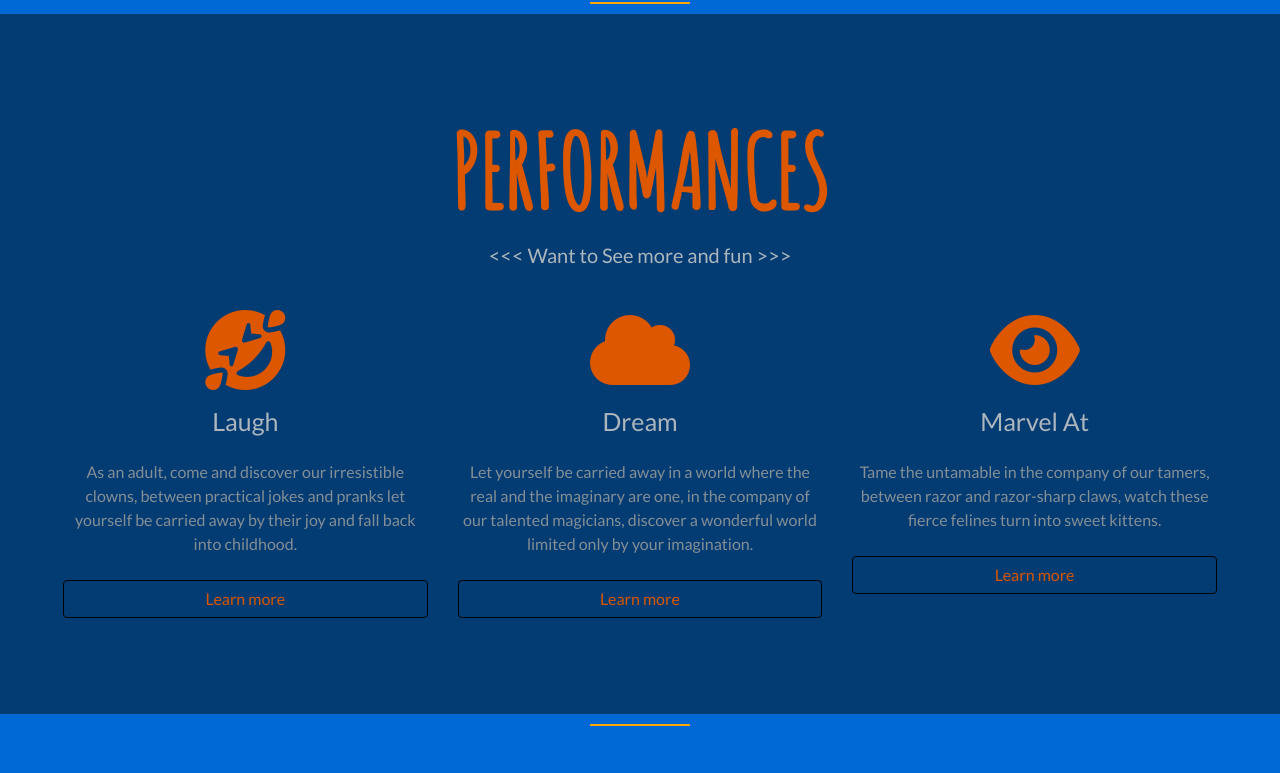
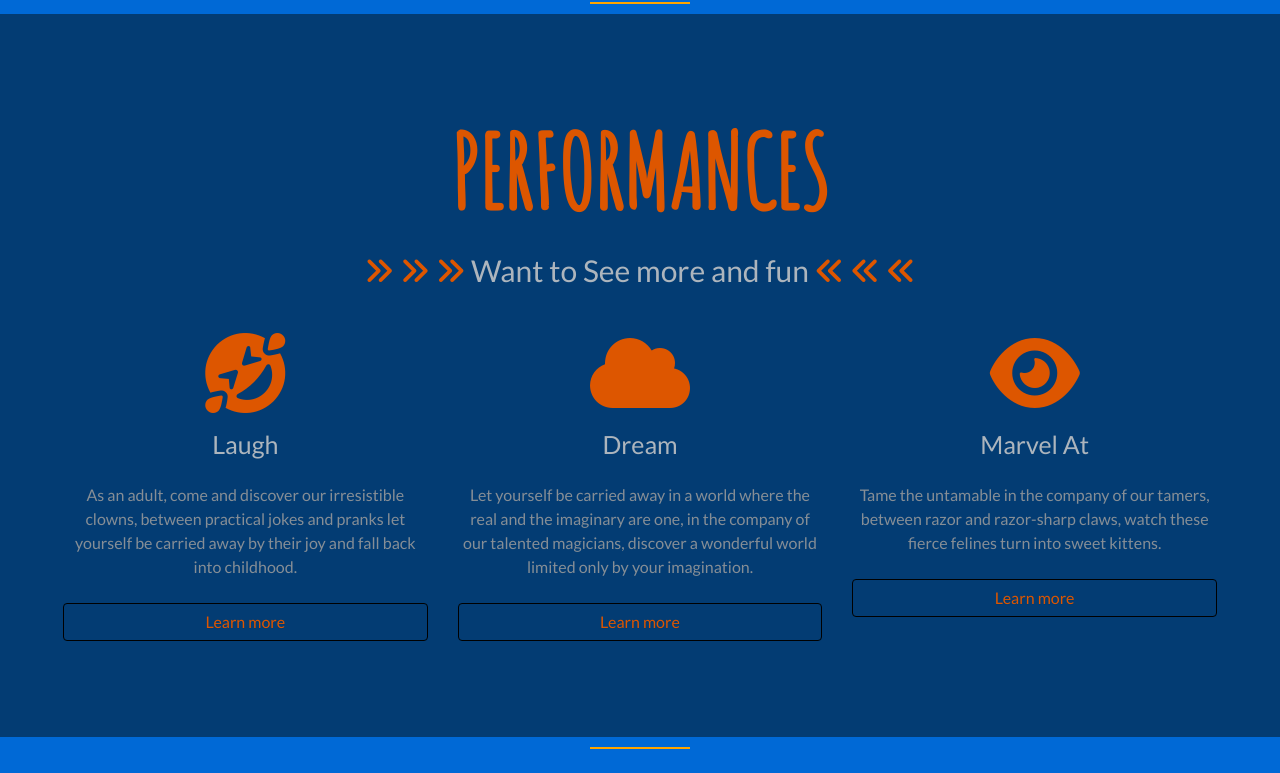
Before and after one commit to jegan42/WILD_CIRCUS, a PHP site: page / in a window 1280 px wide. Shown: the part 458-1231 px from the top of the page. Run offline with PHP 8.4, Linux system fonts and the light colour scheme; some libraries are stand-ins or nearby versions; some web fonts are replaced.

Commit message:
perf_icon

```diff
--- a/WildCircusvTest/css/style.css
+++ b/WildCircusvTest/css/style.css
@@ -37,7 +37,10 @@ h1, h2{
     color: black;
     border-color: white;
 }
-#prices a{
+.text-perf{
+    font-size: 30px;
+}
+#Prices a{
     text-transform: capitalize;
 }
 #wild-title{
--- a/WildCircusvTest/html/performances.html
+++ b/WildCircusvTest/html/performances.html
@@ -4,7 +4,15 @@
 		<div class="col text-center">
 		<h2 class="text-warning">Performances</h2>
 		<p class="lead text-secondary">
-			<<< Want to See more and fun >>>
+			<p class="text-perf lead text-secondary">
+				<i class="fas fa-angle-double-right text-warning"></i>
+				<i class="fas fa-angle-double-right text-warning"></i>
+				<i class="fas fa-angle-double-right text-warning"></i>
+					Want to See more and fun
+				<i class="fas fa-angle-double-left text-warning"></i>
+				<i class="fas fa-angle-double-left text-warning"></i>
+				<i class="fas fa-angle-double-left text-warning"></i>
+			</p>
 		</p>
 		</div>
 	</div>
```
